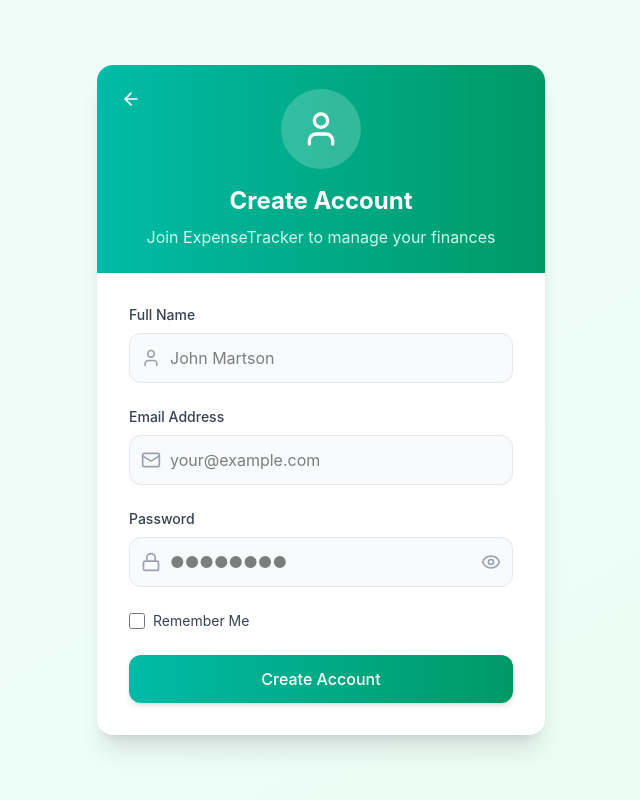
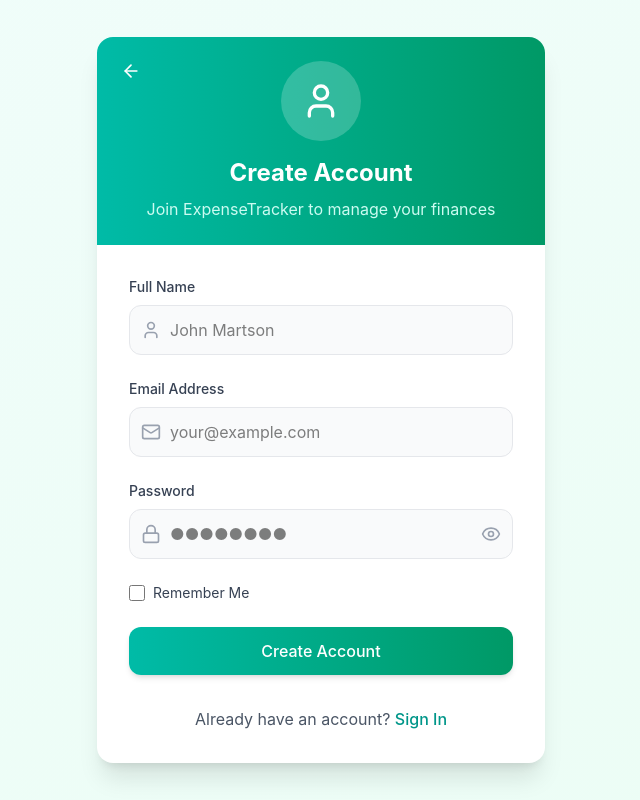
Before and after one commit to rdgtech-ctrl/Expense-Tracker-App, a React (Vite) app in the folder frontend/: page /signup in a window 1280 px wide. Shown: the whole page, without its empty margins (319-959 px from the left). Built offline with nearby package versions, Linux system fonts and the light colour scheme.

Commit message:
Update: 2026-04-24 20:40:14

```diff
--- a/frontend/src/components/Signup.jsx
+++ b/frontend/src/components/Signup.jsx
@@ -1,6 +1,6 @@
 import React, { useState } from 'react'
 import { signupStyles } from '../assets/dummyStyles'
-import { useNavigate } from 'react-router-dom';
+import { useNavigate, Link } from 'react-router-dom';
 import { Eye, EyeOff, Mail, User, ArrowLeft, Lock } from 'lucide-react';
 import axios from 'axios';
 
@@ -262,8 +262,16 @@ const Signup = ({ API_URL = 'http://localhost:4000', onSignup }) => {
                                 "Create Account"
                             )}
                         </button>
+                    </form>
 
-                    </form>
+                    <div className={signupStyles.signInContainer}>
+                        <p className={signupStyles.signInText}>
+                            Already have an account?{" "}
+                            <Link to="/login" className={signupStyles.signInLink}>
+                                Sign In
+                            </Link>
+                        </p>
+                    </div>
                 </div>
             </div>
         </div>
```
